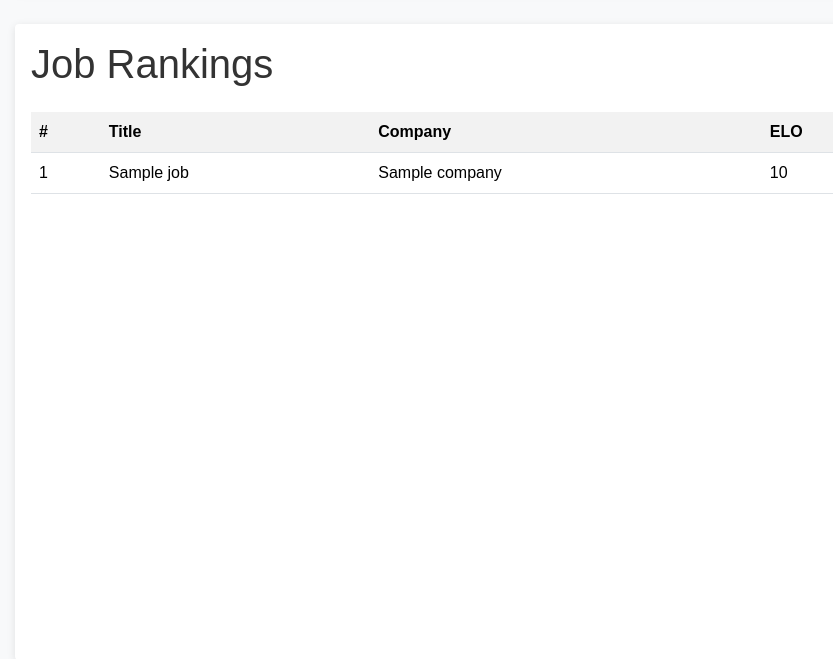
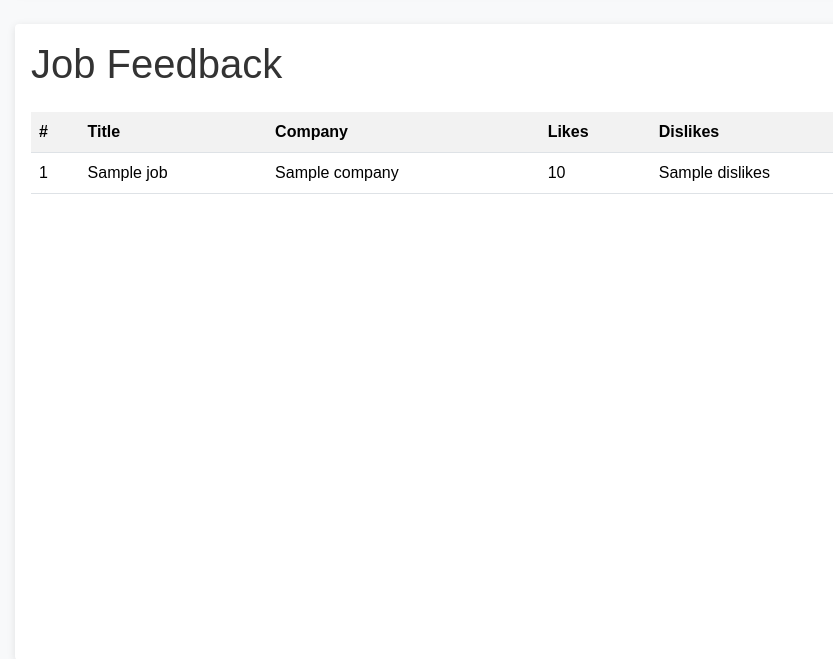
Before and after one commit to mullinmax/job-search, a FastAPI app: template app/templates/stats.html in a window 1280 px wide. Shown: the part 88-747 px from the top of the page, without its empty margins (175-1008 px from the left). Run offline with FastAPI, Linux system fonts and the light colour scheme; the template is opened without the code that fills it: most values are stand-ins (such as "Sample title", 1, 10 or a date in 2020).

Commit message:
Remove ELO ranking

```diff
--- a/app/main.py
+++ b/app/main.py
@@ -51,7 +51,6 @@ def init_db() -> None:
             max_amount REAL,
             currency TEXT,
             job_url TEXT UNIQUE,
-            elo REAL DEFAULT 1000,
             rating_count INTEGER DEFAULT 0
         )
         """
@@ -116,39 +115,45 @@ def get_random_job() -> Optional[Dict]:
     return None
 
 
-def list_jobs_by_elo() -> List[Dict]:
+def list_jobs_by_feedback() -> List[Dict]:
+    """Return jobs ordered by number of positive ratings."""
     conn = sqlite3.connect(DATABASE)
     cur = conn.cursor()
-    cur.execute("SELECT * FROM jobs ORDER BY elo DESC")
+    cur.execute(
+        """
+        SELECT j.*,
+               COALESCE(SUM(CASE WHEN f.liked=1 THEN 1 ELSE 0 END), 0) AS likes,
+               COALESCE(SUM(CASE WHEN f.liked=0 THEN 1 ELSE 0 END), 0) AS dislikes
+        FROM jobs j
+        LEFT JOIN feedback f ON j.id = f.job_id
+        GROUP BY j.id
+        ORDER BY likes DESC
+        """
+    )
     rows = cur.fetchall()
     columns = [c[0] for c in cur.description]
     conn.close()
     return [dict(zip(columns, r)) for r in rows]
 
 
-def update_elo_single(job_id: int, liked: bool, k: int = 32) -> None:
-    """Update ELO score treating the rating as a match against a baseline."""
-    baseline = 1000
+def increment_rating_count(job_id: int) -> None:
+    """Increment the rating count for a job."""
     conn = sqlite3.connect(DATABASE)
     cur = conn.cursor()
-    cur.execute("SELECT elo, rating_count FROM jobs WHERE id=?", (job_id,))
+    cur.execute("SELECT rating_count FROM jobs WHERE id=?", (job_id,))
     row = cur.fetchone()
     if not row:
         conn.close()
         return
-    elo, count = row
-    expected = 1 / (1 + 10 ** ((baseline - elo) / 400))
-    actual = 1 if liked else 0
-    elo = elo + k * (actual - expected)
-    count += 1
-    cur.execute("UPDATE jobs SET elo=?, rating_count=? WHERE id=?", (elo, count, job_id))
+    count = row[0] + 1
+    cur.execute("UPDATE jobs SET rating_count=? WHERE id=?", (count, job_id))
     conn.commit()
     conn.close()
 
 
 def record_feedback(job_id: int, liked: bool, reason: Optional[str]) -> None:
-    """Store feedback and update ELO."""
-    update_elo_single(job_id, liked)
+    """Store feedback and increment rating count."""
+    increment_rating_count(job_id)
     conn = sqlite3.connect(DATABASE)
     cur = conn.cursor()
     cur.execute(
@@ -249,5 +254,5 @@ def feedback(job_id: int = Form(...), liked: int = Form(...), reason: str = Form
 
 @app.get("/stats", response_class=HTMLResponse)
 def stats(request: Request):
-    jobs = list_jobs_by_elo()
+    jobs = list_jobs_by_feedback()
     return templates.TemplateResponse("stats.html", {"request": request, "jobs": jobs})
--- a/app/templates/stats.html
+++ b/app/templates/stats.html
@@ -1,15 +1,16 @@
 {% extends "base.html" %}
 {% block title %}Job Stats{% endblock %}
 {% block content %}
-<h1 class="mb-4">Job Rankings</h1>
+<h1 class="mb-4">Job Feedback</h1>
 <table class="table table-striped">
-  <tr><th>#</th><th>Title</th><th>Company</th><th>ELO</th></tr>
+  <tr><th>#</th><th>Title</th><th>Company</th><th>Likes</th><th>Dislikes</th></tr>
   {% for j in jobs %}
   <tr>
     <td>{{ loop.index }}</td>
     <td>{{ j.title }}</td>
     <td>{{ j.company }}</td>
-    <td>{{ '%.0f'|format(j.elo) }}</td>
+    <td>{{ j.likes }}</td>
+    <td>{{ j.dislikes }}</td>
   </tr>
   {% endfor %}
 </table>
```
Also changed, not shown: tests/test_main.py (+6 -7 lines), README.md.
